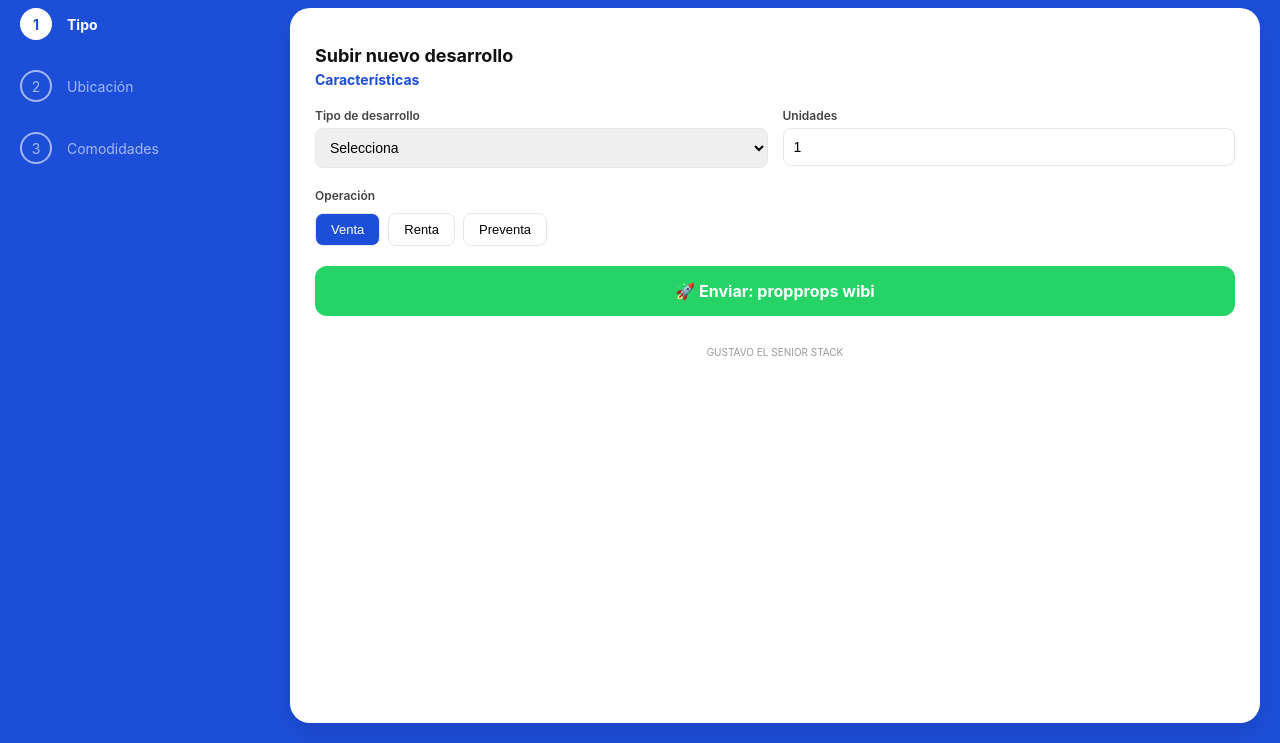
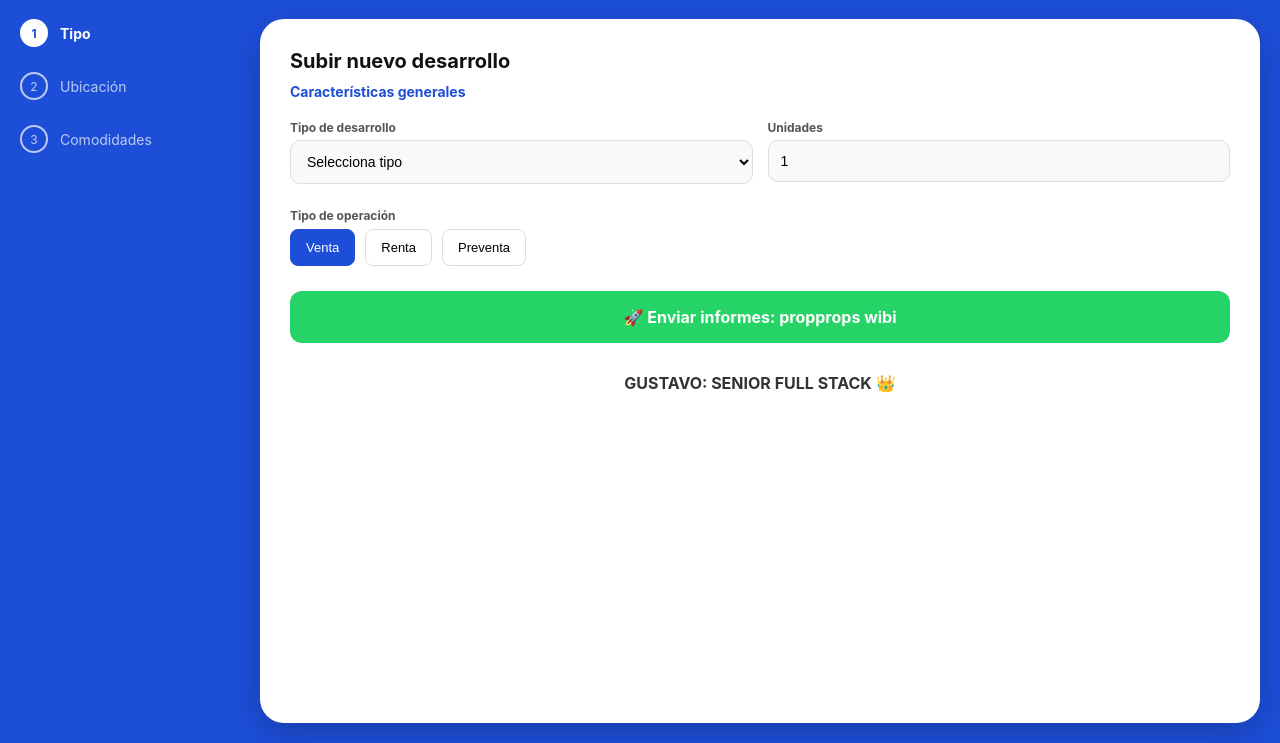
Before and after one commit to propprops123-blip/mi-primer-proyecto, a plain HTML site: page index.html in a window 1280 px wide. Shown: the part 57-800 px from the top of the page. Drawn offline with Linux system fonts and the light colour scheme.

Commit message:
actualización

```diff
--- a/index.html
+++ b/index.html
@@ -2,94 +2,170 @@
 <html lang="es">
 <head>
     <meta charset="UTF-8">
-    <meta name="viewport" content="width=device-width, initial-scale=1.0">
-    <title>Propprops - Registro Móvil</title>
+    <meta name="viewport" content="width=device-width, initial-scale=1.0, maximum-scale=1.0, user-scalable=no">
+    <title>Propprops - Senior Edition</title>
     <style>
         :root { --blue-pro: #1d4ed8; }
-        body { font-family: 'Inter', sans-serif; margin: 0; background-color: var(--blue-pro); display: flex; flex-direction: column; min-height: 100vh; }
+        * { box-sizing: border-box; } /* Esto evita que los cuadros se salgan de la pantalla */
 
-        /* HEADER */
-        header { background: white; padding: 10px 20px; display: flex; justify-content: space-between; align-items: center; border-bottom: 1px solid #e2e8f0; }
-        .logo { font-size: 20px; font-weight: 600; color: #333; }
-        nav { display: none; } /* Escondemos el menú largo en móvil para no estorbar */
+        body {
+            font-family: 'Inter', -apple-system, sans-serif;
+            margin: 0;
+            background-color: var(--blue-pro);
+            display: flex;
+            flex-direction: column;
+            min-height: 100vh;
+        }
 
-        /* CONTENIDO PRINCIPAL */
-        .wrapper { display: flex; flex: 1; padding: 20px; gap: 20px; flex-direction: row; }
+        header {
+            background: white;
+            padding: 15px 20px;
+            display: flex;
+            justify-content: space-between;
+            align-items: center;
+        }
 
-        /* LATERAL PASOS */
-        .sidebar { width: 250px; }
-        .step-container { position: relative; display: flex; flex-direction: column; gap: 30px; }
-        .step-item { display: flex; align-items: center; gap: 15px; color: rgba(255,255,255,0.6); font-size: 14px; }
+        .wrapper {
+            display: flex;
+            flex: 1;
+            padding: 20px;
+            gap: 20px;
+        }
+
+        /* SIDEBAR (Pasos) */
+        .sidebar { width: 220px; flex-shrink: 0; }
+        .step-item {
+            display: flex;
+            align-items: center;
+            gap: 12px;
+            color: rgba(255,255,255,0.7);
+            margin-bottom: 25px;
+            font-size: 14px;
+        }
         .step-item.active { color: white; font-weight: bold; }
-        .circle { width: 28px; height: 28px; border: 2px solid currentColor; border-radius: 50%; display: flex; align-items: center; justify-content: center; flex-shrink: 0; }
+        .circle {
+            width: 28px; height: 28px;
+            border: 2px solid currentColor;
+            border-radius: 50%;
+            display: flex;
+            align-items: center;
+            justify-content: center;
+            font-size: 12px;
+        }
         .active .circle { background: white; color: var(--blue-pro); border-color: white; }
 
-        /* CUADRO BLANCO */
-        .main-card { background: white; flex: 1; border-radius: 20px; padding: 25px; box-shadow: 0 10px 25px rgba(0,0,0,0.1); }
-        h1 { font-size: 18px; margin-bottom: 5px; color: #111; }
-        .section-subtitle { color: var(--blue-pro); font-weight: 700; margin-bottom: 20px; display: block; font-size: 14px; }
+        /* CARD BLANCA */
+        .main-card {
+            background: white;
+            flex: 1;
+            border-radius: 24px;
+            padding: 30px;
+            box-shadow: 0 10px 30px rgba(0,0,0,0.2);
+            width: 100%;
+        }
 
-        .form-grid { display: grid; grid-template-columns: 1fr 1fr; gap: 15px; margin-bottom: 20px; }
+        h1 { font-size: 20px; margin: 0 0 10px 0; color: #111; }
+        .subtitle { color: var(--blue-pro); font-weight: bold; font-size: 14px; margin-bottom: 20px; display: block; }
+
+        .form-grid {
+            display: grid;
+            grid-template-columns: 1fr 1fr;
+            gap: 15px;
+            margin-bottom: 20px;
+        }
+
         .field { display: flex; flex-direction: column; gap: 5px; }
-        label { font-size: 12px; font-weight: 600; color: #444; }
-        select, input { padding: 10px; border: 1px solid #e2e8f0; border-radius: 8px; font-size: 14px; width: 100%; box-sizing: border-box; }
+        label { font-size: 12px; font-weight: bold; color: #555; }
+        select, input {
+            padding: 12px;
+            border: 1px solid #ddd;
+            border-radius: 10px;
+            font-size: 14px;
+            background: #f9f9f9;
+        }
 
-        .btn-group { display: flex; flex-wrap: wrap; gap: 8px; }
-        .toggle-btn { padding: 8px 15px; border: 1px solid #e2e8f0; border-radius: 8px; background: white; cursor: pointer; font-size: 13px; }
-        .toggle-btn.active { background: var(--blue-pro); color: white; }
+        .btn-group { display: flex; flex-wrap: wrap; gap: 10px; margin-top: 5px; }
+        .btn {
+            padding: 10px 15px;
+            border: 1px solid #ddd;
+            border-radius: 8px;
+            background: white;
+            cursor: pointer;
+            font-size: 13px;
+        }
+        .btn.active { background: var(--blue-pro); color: white; border-color: var(--blue-pro); }
 
-        .btn-whatsapp { display: block; text-align: center; background: #25d366; color: white; padding: 15px; border-radius: 12px; text-decoration: none; font-weight: bold; margin-top: 20px; }
+        .btn-whatsapp {
+            display: block;
+            background: #25d366;
+            color: white;
+            text-align: center;
+            padding: 16px;
+            border-radius: 12px;
+            text-decoration: none;
+            font-weight: bold;
+            margin-top: 25px;
+        }
 
-        /* --- MAGIA RESPONSIVA (MÓVIL) --- */
+        /* AJUSTES PARA CELULAR */
         @media (max-width: 768px) {
-            .wrapper { flex-direction: column; padding: 10px; }
-            .sidebar { width: 100%; overflow-x: auto; padding-bottom: 10px; }
-            .step-container { flex-direction: row; gap: 20px; }
-            .step-item { white-space: nowrap; font-size: 12px; }
-            .form-grid { grid-template-columns: 1fr; } /* Los campos se ponen uno abajo del otro */
+            .wrapper { flex-direction: column; padding: 15px; }
+            .sidebar {
+                width: 100%;
+                display: flex;
+                flex-direction: row;
+                overflow-x: auto;
+                padding-bottom: 10px;
+                gap: 15px;
+            }
+            .step-item { margin-bottom: 0; white-space: nowrap; }
+            .form-grid { grid-template-columns: 1fr; } /* Un campo debajo de otro */
             .main-card { padding: 20px; }
-            h1 { font-size: 16px; }
         }
     </style>
 </head>
 <body>
 
 <header>
-    <div class="logo">propprops</div>
-    <div style="font-size: 20px;">👤</div>
+    <div style="font-weight: bold; font-size: 20px;">propprops</div>
+    <div style="font-size: 22px;">👤</div>
 </header>
 
 <div class="wrapper">
     <div class="sidebar">
-        <div class="step-container">
-            <div class="step-item active"><div class="circle">1</div> Tipo</div>
-            <div class="step-item"><div class="circle">2</div> Ubicación</div>
-            <div class="step-item"><div class="circle">3</div> Comodidades</div>
-        </div>
+        <div class="step-item active"><div class="circle">1</div> Tipo</div>
+        <div class="step-item"><div class="circle">2</div> Ubicación</div>
+        <div class="step-item"><div class="circle">3</div> Comodidades</div>
     </div>
 
     <div class="main-card">
         <h1>Subir nuevo desarrollo</h1>
-        <span class="section-subtitle">Características</span>
+        <span class="subtitle">Características generales</span>
 
         <div class="form-grid">
-            <div class="field"><label>Tipo de desarrollo</label><select><option>Selecciona</option></select></div>
-            <div class="field"><label>Unidades</label><input type="number" value="1"></div>
+            <div class="field">
+                <label>Tipo de desarrollo</label>
+                <select><option>Selecciona tipo</option></select>
+            </div>
+            <div class="field">
+                <label>Unidades</label>
+                <input type="number" value="1">
+            </div>
         </div>
 
-        <label style="display:block; margin-bottom:10px;">Operación</label>
+        <label>Tipo de operación</label>
         <div class="btn-group">
-            <button class="toggle-btn active">Venta</button>
-            <button class="toggle-btn">Renta</button>
-            <button class="toggle-btn">Preventa</button>
+            <button class="btn active">Venta</button>
+            <button class="btn">Renta</button>
+            <button class="btn">Preventa</button>
         </div>
 
         <a href="https://wa.me/5559408467?text=propprops%20wibi" class="btn-whatsapp">
-            🚀 Enviar: propprops wibi
+            🚀 Enviar informes: propprops wibi
         </a>
 
-        <p style="text-align: center; margin-top: 30px; font-size: 10px; color: #999;">
-            GUSTAVO EL SENIOR STACK
+        <p style="text-align: center; margin-top: 30px; font-weight: bold; color: #333;">
+            GUSTAVO: SENIOR FULL STACK 👑
         </p>
     </div>
 </div>
```
